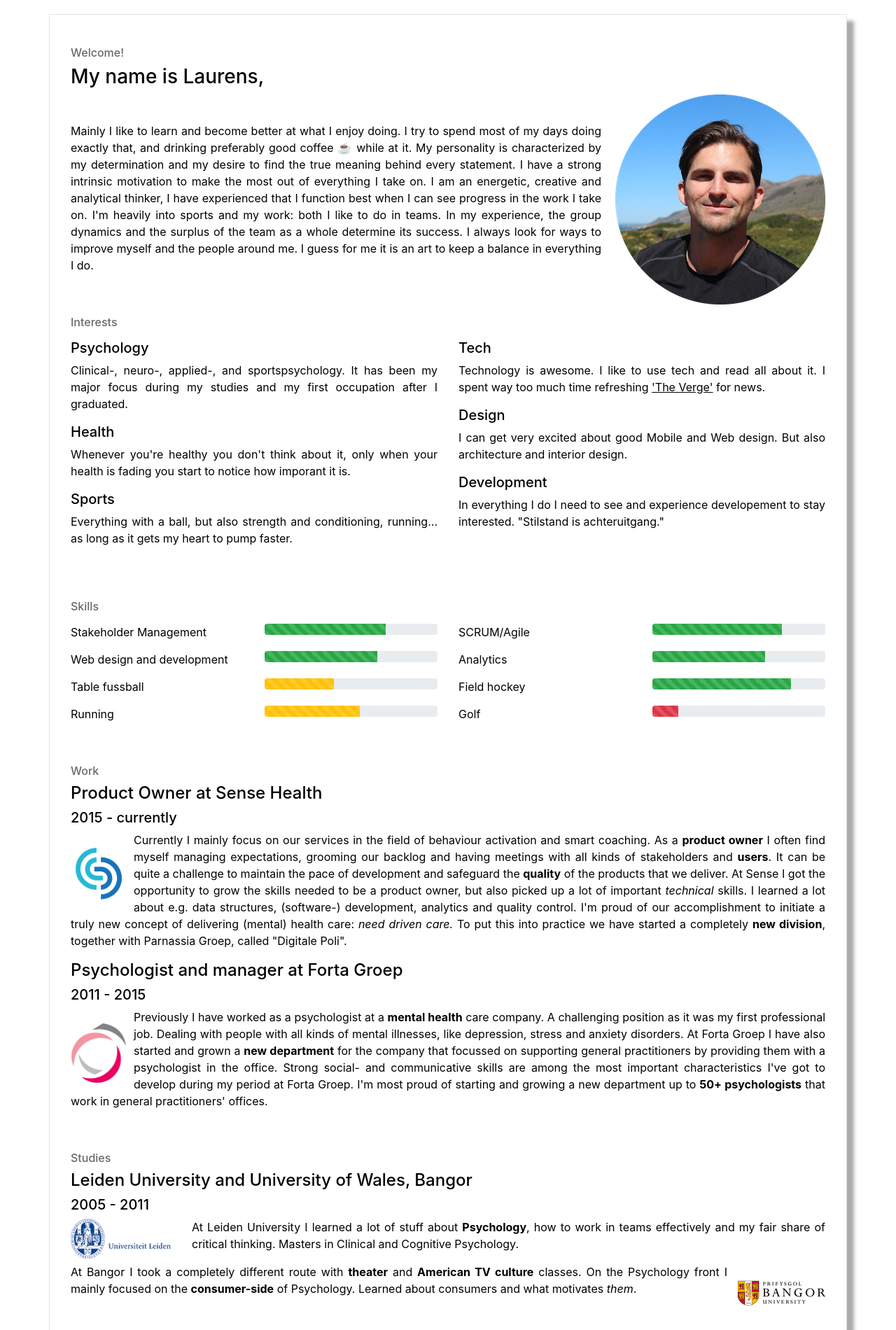
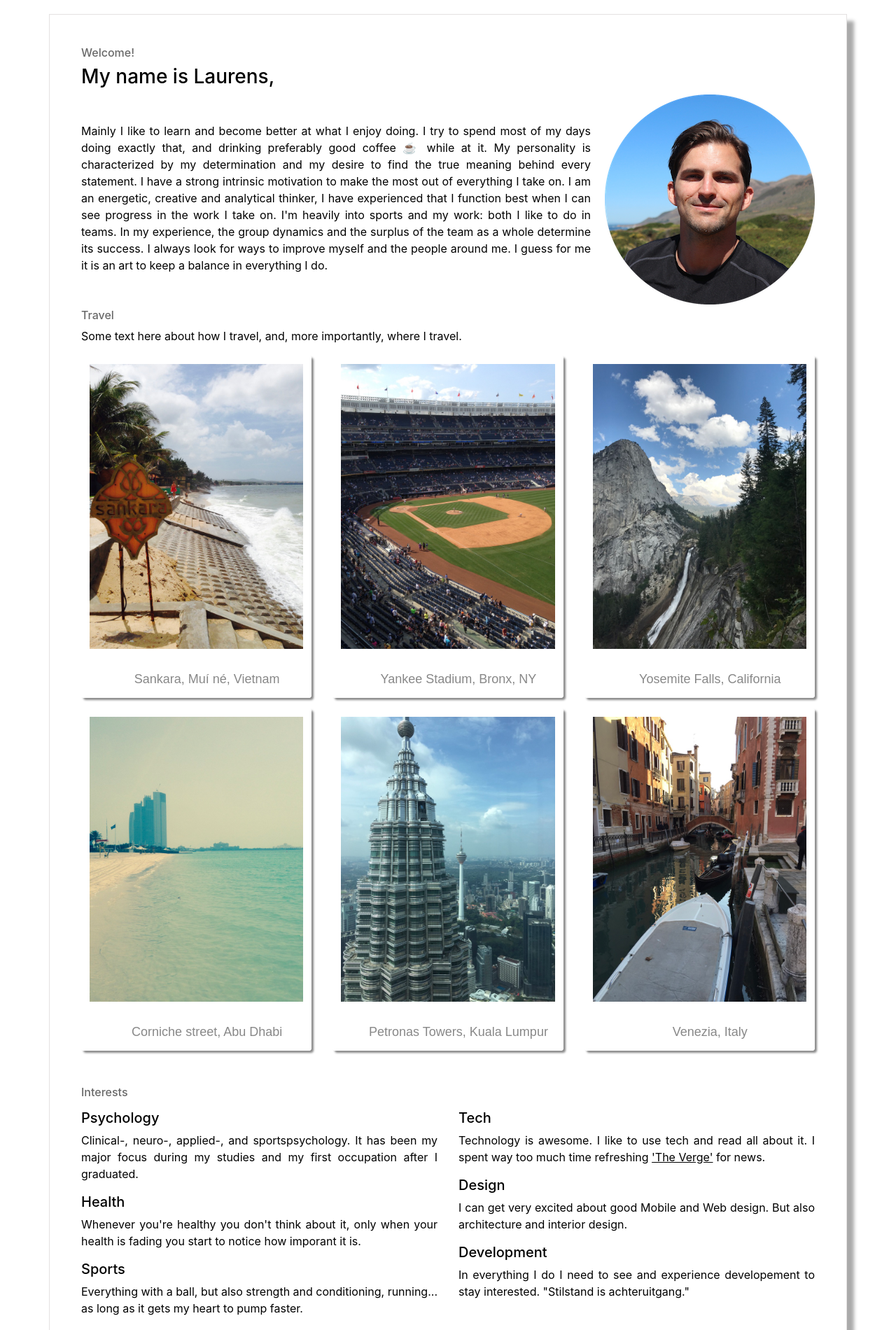
Before and after one commit to Laurensmarnixkalf/laurenskalf, a plain HTML site: page index.html in a window 1280 px wide. Shown: the top 1900 px of the page at 70% size. Drawn offline with nearby package versions, Linux system fonts and the light colour scheme.

Commit message:
Added a new travel section

```diff
--- a/css/lmk.css
+++ b/css/lmk.css
@@ -22,25 +22,16 @@ p {
   box-shadow: 10px 10px 5px #aaaaaa;
 }
 
-#introductionContainer {
-  margin-top: 30px;
-  margin-bottom: 60px;
-}
-
-#interestsContainer {
-  margin-bottom: 60px;
-}
-
-#skillsContainer {
-  margin-bottom: 60px;
+.container-fluid {
+  margin-bottom: 50px;
 }
 
 .progress-bar {
   transition-duration: 4s;
 }
 
-#workContainer {
-  margin-bottom: 60px;
+.introduction {
+  padding-top: 30px;
 }
 
 .introduction img {
@@ -59,6 +50,25 @@ p {
 
 .row {
   margin-top: 15px;
+}
+
+.polaroid-img {
+  border: 12px solid #fff;
+  border-bottom: 70px solid #fff;
+  -webkit-box-shadow: 3px 3px 3px #888;
+  -moz-box-shadow: 3px 3px 3px #888;
+  box-shadow: 3px 3px 3px #888;
+  height: auto;
+  max-width: 100%;
+}
+
+.polaroid p {
+  color: #888;
+  font: 500 18px/22px Arial, sans-serif;
+  position: absolute;
+  bottom: 0;
+  text-align: center;
+  width: 100%;
 }
 
 .work img {
--- a/index.html
+++ b/index.html
@@ -34,28 +34,73 @@
     <div class="container" id="omnes">
 
       <!-- Intro about me :) -->
-        <div class="introduction" id="introductionContainer">
+      <div class="introduction container-fluid" id="introductionContainer">
         <h6>Welcome!</h6>
         <h3>My name is Laurens,</h3>
         <img src="img/IMG_1736_small_circular.png" class="image" id="fotoLaurens" title="Laurens Marnix Kalf">
-          <p>Mainly I like to learn and become better at what I enjoy doing. I try to spend most of my days doing exactly that, and drinking preferably good coffee ☕️ while at it. My personality is characterized by my determination and my desire to find the true meaning behind every statement. I have a strong intrinsic motivation to make the most out of everything I take on. I am an energetic, creative and analytical thinker, I have experienced that I function best when I can see progress in the work I take on. I'm heavily into sports and my work: both I like to do in teams. In my experience, the group dynamics and the surplus of the team as a whole determine its success. I always look for ways to improve myself and the people around me. I guess for me it is an art to keep a balance in everything I do.</p>
+        <p>Mainly I like to learn and become better at what I enjoy doing. I try to spend most of my days doing exactly that,
+            and drinking preferably good coffee ☕️ while at it. My personality is characterized by my determination and my
+            desire to find the true meaning behind every statement. I have a strong intrinsic motivation to make the most out
+            of everything I take on. I am an energetic, creative and analytical thinker, I have experienced that I function
+            best when I can see progress in the work I take on. I'm heavily into sports and my work: both I like to do in
+            teams. In my experience, the group dynamics and the surplus of the team as a whole determine its success. I always
+            look for ways to improve myself and the people around me. I guess for me it is an art to keep a balance in
+            everything I do.</p>
+      </div>
+
+      <!-- Travel section -->
+      <div class="container-fluid" id="travelContainer">
+        <h6>Travel</h6>
+        <p>Some text here about how I travel, and, more importantly, where I travel.</p>
+            <div class="row">
+              <div class="col-sm polaroid">
+                  <img src="img/travel/vietnam.jpg" alt="Singapore" class="polaroid-img rounded float-left">
+                  <p>Sankara, Muí né, Vietnam</p>
+              </div>
+              <div class="col-sm polaroid">
+                  <img src="img/travel/yankee-s.jpg" alt="Singapore" class="polaroid-img rounded float-left">
+                  <p>Yankee Stadium, Bronx, NY</p>
+              </div>
+              <div class="col-sm polaroid">
+                  <img src="img/travel/yosemite-s.jpg" alt="Singapore" class="polaroid-img rounded float-left">
+                  <p>Yosemite Falls, California</p>
+              </div>
+            </div>
+            <div class="row">
+                <div class="col-sm polaroid">
+                    <img src="img/travel/abudhabi-s.jpg" alt="Singapore" class="polaroid-img rounded float-left">
+                    <p>Corniche street, Abu Dhabi</p>
+                </div>
+                <div class="col-sm polaroid">
+                    <img src="img/travel/kl-s.jpg" alt="Singapore" class="polaroid-img rounded float-left">
+                    <p>Petronas Towers, Kuala Lumpur</p>
+                </div>
+                <div class="col-sm polaroid">
+                    <img src="img/travel/venezia-s.jpg" alt="Singapore" class="polaroid-img rounded float-left">
+                    <p>Venezia, Italy</p>
+                </div>
+              </div>
       </div>
 
       <!-- All topics of interests with explanations -->
-      <div id="interestsContainer">
+      <div class="container-fluid" id="interestsContainer">
         <h6>Interests</h6>
         <div class="row" id="allTopics">
           <div class="col-md-6" id="topics">
             <h5 id="psychology">Psychology</h5>
-              <p>Clinical-, neuro-, applied-, and sportspsychology. It has been my major focus during my studies and my first occupation after I graduated.</p>
+            <p>Clinical-, neuro-, applied-, and sportspsychology. It has been my major focus during my studies and my first
+              occupation after I graduated.</p>
             <h5 id='health'>Health</h5>
-              <p>Whenever you're healthy you don't think about it, only when your health is fading you start to notice how imporant it is.</p>
+            <p>Whenever you're healthy you don't think about it, only when your health is fading you start to notice how
+              imporant it is.</p>
             <h5 id='sports'>Sports</h5>
-              <p>Everything with a ball, but also strength and conditioning, running... as long as it gets my heart to pump faster.</p>
+            <p>Everything with a ball, but also strength and conditioning, running... as long as it gets my heart to pump
+              faster.</p>
           </div>
           <div class="col-md-6" id="topics2">
             <h5 id='tech'>Tech</h5>
-              <p>Technology is awesome. I like to use tech and read all about it. I spent way too much time refreshing <a href="http://www.theverge.com" target="_blank" title="The Verge" style="color:black;"><u>'The Verge'</u></a> for news.</p>
+            <p>Technology is awesome. I like to use tech and read all about it. I spent way too much time refreshing <a href="http://www.theverge.com"
+                target="_blank" title="The Verge" style="color:black;"><u>'The Verge'</u></a> for news.</p>
             <h5 id='design'>Design</h5>
             <p>I can get very excited about good Mobile and Web design. But also architecture and interior design.</p>
             <h5 id='dev'>Development</h5>
@@ -65,20 +110,22 @@
       </div>
 
       <!-- All skills with progress bars -->
-    <div id="skillsContainer">
+      <div class="container-fluid" id="skillsContainer">
         <h6>Skills</h6>
         <!-- 1st row -->
         <div class="row">
           <div class="col-sm">Stakeholder Management</div>
           <div class="col-sm">
             <div class="progress">
-            <div class="progress-bar progress-bar-striped bg-success" role="progressbar" style="width: 0%" aria-valuenow="0" aria-valuemin="0" aria-valuemax="100"></div>
+              <div class="progress-bar progress-bar-striped bg-success" role="progressbar" style="width: 0%" aria-valuenow="0"
+                aria-valuemin="0" aria-valuemax="100"></div>
             </div>
           </div>
           <div class="col-sm">SCRUM/Agile</div>
           <div class="col-sm">
             <div class="progress">
-          <div class="progress-bar progress-bar-striped bg-success" role="progressbar" style="width: 0%" aria-valuenow="65" aria-valuemin="0" aria-valuemax="100"></div>
+              <div class="progress-bar progress-bar-striped bg-success" role="progressbar" style="width: 0%" aria-valuenow="65"
+                aria-valuemin="0" aria-valuemax="100"></div>
             </div>
           </div>
         </div>
@@ -87,13 +134,15 @@
           <div class="col-sm">Web design and development</div>
           <div class="col-sm">
             <div class="progress">
-            <div class="progress-bar progress-bar-striped bg-success" role="progressbar" style="width: 0%" aria-valuenow="90" aria-valuemin="0" aria-valuemax="100"></div>
+              <div class="progress-bar progress-bar-striped bg-success" role="progressbar" style="width: 0%" aria-valuenow="90"
+                aria-valuemin="0" aria-valuemax="100"></div>
             </div>
           </div>
           <div class="col-sm">Analytics</div>
           <div class="col-sm">
             <div class="progress">
-            <div class="progress-bar progress-bar-striped bg-success" role="progressbar" style="width: 0%" aria-valuenow="95" aria-valuemin="0" aria-valuemax="100"></div>
+              <div class="progress-bar progress-bar-striped bg-success" role="progressbar" style="width: 0%" aria-valuenow="95"
+                aria-valuemin="0" aria-valuemax="100"></div>
             </div>
           </div>
         </div>
@@ -102,13 +151,15 @@
           <div class="col-sm">Table fussball</div>
           <div class="col-sm">
             <div class="progress">
-            <div class="progress-bar progress-bar-striped bg-warning" role="progressbar" style="width: 0%" aria-valuenow="40" aria-valuemin="0" aria-valuemax="100"></div>
+              <div class="progress-bar progress-bar-striped bg-warning" role="progressbar" style="width: 0%" aria-valuenow="40"
+                aria-valuemin="0" aria-valuemax="100"></div>
             </div>
           </div>
           <div class="col-sm">Field hockey</div>
           <div class="col-sm">
             <div class="progress">
-            <div class="progress-bar progress-bar-striped bg-success" role="progressbar" style="width: 0%" aria-valuenow="60" aria-valuemin="0" aria-valuemax="100"></div>
+              <div class="progress-bar progress-bar-striped bg-success" role="progressbar" style="width: 0%" aria-valuenow="60"
+                aria-valuemin="0" aria-valuemax="100"></div>
             </div>
           </div>
         </div>
@@ -117,13 +168,15 @@
           <div class="col-sm">Running</div>
           <div class="col-sm">
             <div class="progress">
-            <div class="progress-bar progress-bar-striped bg-warning" role="progressbar" style="width: 0%" aria-valuenow="65" aria-valuemin="0" aria-valuemax="100"></div>
+              <div class="progress-bar progress-bar-striped bg-warning" role="progressbar" style="width: 0%" aria-valuenow="65"
+                aria-valuemin="0" aria-valuemax="100"></div>
             </div>
           </div>
           <div class="col-sm">Golf</div>
           <div class="col-sm">
             <div class="progress">
-            <div class="progress-bar progress-bar-striped bg-danger" role="progressbar" style="width: 0%" aria-valuenow="15" aria-valuemin="0" aria-valuemax="100"></div>
+              <div class="progress-bar progress-bar-striped bg-danger" role="progressbar" style="width: 0%" aria-valuenow="15"
+                aria-valuemin="0" aria-valuemax="100"></div>
             </div>
           </div>
         </div>
@@ -131,48 +184,62 @@
       <div id="scrollTargetBars"></div>
 
       <!-- What do I do for work?? :) -->
-    <div class="work" id="workContainer">
+      <div class="container-fluid work" id="workContainer">
         <h6>Work</h6>
         <!-- SENSE HEALTH -->
         <h4>Product Owner at Sense Health</h4>
         <h5>2015 - currently</h5>
         <!-- <h6 style="color:rgb(105,105,105);"><i>2015 - currently</i></h6> -->
-      <img src="img/sense_logo.png" class="image" id="logoSense" title="Sense Health">
+        <img src="img/logos/sense_logo.png" class="image" id="logoSense" title="Sense Health">
         <p>Currently I mainly focus on our services in the field of behaviour activation and smart coaching.
           As a <b>product owner</b> I often find myself managing expectations, grooming our backlog and
           having meetings with all kinds of stakeholders and <b>users</b>.
           It can be quite a challenge to maintain the pace of development and safeguard the <b>quality</b> of
-        the products that we deliver. At Sense I got the opportunity to grow the skills needed to be a product owner, but also picked up a lot of important <i>technical</i> skills. I learned a lot about e.g. data structures, (software-) development, analytics and quality control. I'm proud of our accomplishment to initiate a truly new concept of delivering (mental) health care: <i>need driven care.</i> To put this into practice we have started a completely <b>new division</b>, together with Parnassia Groep, called "Digitale Poli".</p>
+          the products that we deliver. At Sense I got the opportunity to grow the skills needed to be a product owner, but
+          also picked up a lot of important <i>technical</i> skills. I learned a lot about e.g. data structures, (software-)
+          development, analytics and quality control. I'm proud of our accomplishment to initiate a truly new concept of
+          delivering (mental) health care: <i>need driven care.</i> To put this into practice we have started a completely <b>new
+            division</b>, together with Parnassia Groep, called "Digitale Poli".</p>
 
         <!-- FORTA GROEP -->
         <h4>Psychologist and manager at Forta Groep</h4>
         <h5>2011 - 2015</h5>
-      <img src="img/fg-logo.png" class="image" id="logoForta" title="Forta Groep">
-      <p>Previously I have worked as a psychologist at a <b>mental health</b> care company. A challenging position as it was my first professional job. Dealing with people with all kinds of mental illnesses, like depression, stress and anxiety disorders. At Forta Groep I have also started and grown a <b>new department</b> for the company that focussed on supporting general practitioners by providing them with a psychologist in the office. Strong social- and communicative skills are among the most important characteristics I've got to develop during my period at Forta Groep. I'm most proud of starting and growing a new department up to <b>50+ psychologists</b> that work in general practitioners' offices.</p>
+        <img src="img/logos/fg-logo.png" class="image" id="logoForta" title="Forta Groep">
+        <p>Previously I have worked as a psychologist at a <b>mental health</b> care company. A challenging position as it
+          was my first professional job. Dealing with people with all kinds of mental illnesses, like depression, stress and
+          anxiety disorders. At Forta Groep I have also started and grown a <b>new department</b> for the company that
+          focussed on supporting general practitioners by providing them with a psychologist in the office. Strong social-
+          and communicative skills are among the most important characteristics I've got to develop during my period at Forta
+          Groep. I'm most proud of starting and growing a new department up to <b>50+ psychologists</b> that work in general
+          practitioners' offices.</p>
       </div><!-- End of workContainer -->
 
       <!-- What I studied for. -->
-    <div class="study" id="studyContainer">
+      <div class="container-fluid study" id="studyContainer">
         <h6>Studies</h6>
         <div class="leiden" id="leidenContainer">
           <h4>Leiden University and University of Wales, Bangor</h4>
           <h5>2005 - 2011</h5>
-          <img src="img/leiden.png" class="image" id="logoLeiden" title="Leiden University">
-          <p>At Leiden University I learned a lot of stuff about <b>Psychology</b>, how to work in teams effectively and my fair share of critical thinking. Masters in Clinical and Cognitive Psychology.
+          <img src="img/logos/leiden.png" class="image" id="logoLeiden" title="Leiden University">
+          <p>At Leiden University I learned a lot of stuff about <b>Psychology</b>, how to work in teams effectively and my
+            fair share of critical thinking. Masters in Clinical and Cognitive Psychology.
           </p>
         </div>
         <div class="bangor" id="bangorContainer">
-          <img src="img/bangor.png" class="image" id="logoBangor" title="Bangor University">
-          <p>At Bangor I took a completely different route with <b>theater</b> and <b>American TV culture</b> classes. On the Psychology front I mainly focused on the <b>consumer-side</b> of Psychology. Learned about consumers and what motivates <i>them</i>.
+          <img src="img/logos/bangor.png" class="image" id="logoBangor" title="Bangor University">
+          <p>At Bangor I took a completely different route with <b>theater</b> and <b>American TV culture</b> classes. On the
+            Psychology front I mainly focused on the <b>consumer-side</b> of Psychology. Learned about consumers and what
+            motivates <i>them</i>.
           </p>
         </div>
       </div>
 
       <!-- Footer, also called, voetje ;) get in touch -->
-    <footer class="footer" id="voetje">
+      <footer class="container-fluid footer" id="voetje">
         <h6>Have a great day! ;)</h6>
-      <p>- 2018, Laurens M Kalf.</p><p>I'm on <a href = "http://www.linkedin.com/in/laurenskalf" class="linkedin" title="LinkedIN" target="_blank">LinkedIn</a>, and you can keep track of me at <a href = "https://www.strava.com/athletes/
-laurensmarnixkalf" id="strava" class="strava" title="Strava" target="_blank">Strava</a>.
+        <p>- 2018, Laurens M Kalf.</p>
+        <p>I'm on <a href="http://www.linkedin.com/in/laurenskalf" class="linkedin" title="LinkedIN" target="_blank">LinkedIn</a>,
+          and you can keep track of me at <a href="https://www.strava.com/athletes/laurensmarnixkalf" id="strava" class="strava" title="Strava" target="_blank">Strava</a>.
         </p>
       </footer>
 
@@ -184,6 +251,5 @@ laurensmarnixkalf" id="strava" class="strava" title="Strava" target="_blank">Str
    <script src="https://stackpath.bootstrapcdn.com/bootstrap/4.1.3/js/bootstrap.min.js" integrity="sha384-ChfqqxuZUCnJSK3+MXmPNIyE6ZbWh2IMqE241rYiqJxyMiZ6OW/JmZQ5stwEULTy" crossorigin="anonymous"></script>
 
 
-
   </body>
 </html>
```
Also changed, not shown: img/logos/bangor.png (renamed from img/bangor.png), img/logos/fg-logo.png (renamed from img/fg-logo.png), img/logos/leiden.png (renamed from img/leiden.png), img/logos/logo-fortagroep.svg (renamed from img/logo-fortagroep.svg), img/logos/sense_logo.png (renamed from img/sense_logo.png), img/travel/abudhabi-s.jpg (added), img/travel/kl-s.jpg (added), img/travel/venezia-s.jpg (added), img/travel/vietnam.jpg (added), img/travel/yankee-s.jpg (added), img/travel/yosemite-s.jpg (added). Lines whose indentation alone changed are shown as unchanged.
